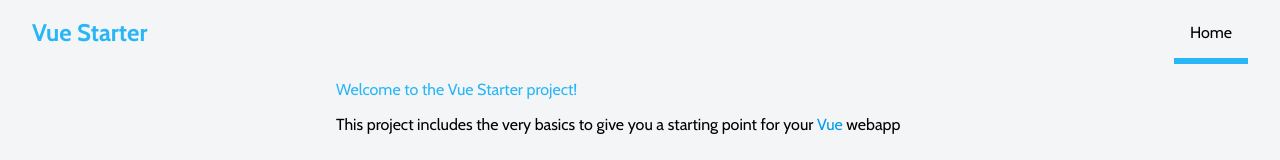
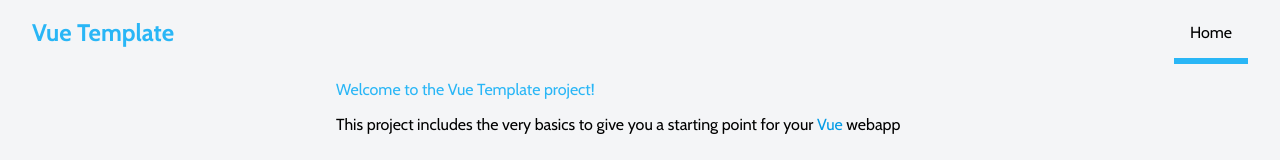
Before and after one commit to jonathanws/template-infrastructure-webapp, a Vue app: page /#/ in a window 1280 px wide. Shown: the top 160 px of the page. Built offline with nearby package versions, Linux system fonts and the light colour scheme.

Commit message:
Renaming to vue-template

```diff
--- a/package.json
+++ b/package.json
@@ -1,5 +1,5 @@
 {
-	"name": "vue-starter",
+	"name": "vue-template",
 	"scripts": {
 		"serve": "vue-cli-service serve",
 		"build": "vue-cli-service build",
--- a/public/index.html
+++ b/public/index.html
@@ -6,12 +6,12 @@
 	<meta http-equiv="X-UA-Compatible" content="IE=edge">
 	<meta name="viewport" content="width=device-width,initial-scale=1.0">
 	<link rel="icon" href="<%= BASE_URL %>favicon.ico">
-	<title>Vue Starter</title>
+	<title>Vue Template</title>
 </head>
 
 <body>
 	<noscript>
-		<div><strong>Vue Starter does not work properly without JavaScript enabled.</strong></div>
+		<div><strong>Vue Template does not work properly without JavaScript enabled.</strong></div>
 		<div><strong>Enable JavaScript to continue</strong></div>
 	</noscript>
 	<div id="app"></div>
--- a/src/components/topbar.vue
+++ b/src/components/topbar.vue
@@ -2,7 +2,7 @@
 	<div class="topbar">
 		<div class="logo link">
 			<router-link :to="pages.HOME" tag="div">
-				<h2>Vue Starter</h2>
+				<h2>Vue Template</h2>
 			</router-link>
 		</div>
 
--- a/src/components/welcome-summary.vue
+++ b/src/components/welcome-summary.vue
@@ -1,6 +1,6 @@
 <template>
 	<div class="welcome-summary">
-		<div>Welcome to the Vue Starter project!</div>
+		<div>Welcome to the Vue Template project!</div>
 		<div>This project includes the very basics to give you a starting point for your <a href="https://vuejs.org/" target="_blank">Vue</a> webapp</div>
 	</div>
 </template>
```
Also changed, not shown: 1 other file (tests, documents, lock files or other folders).
